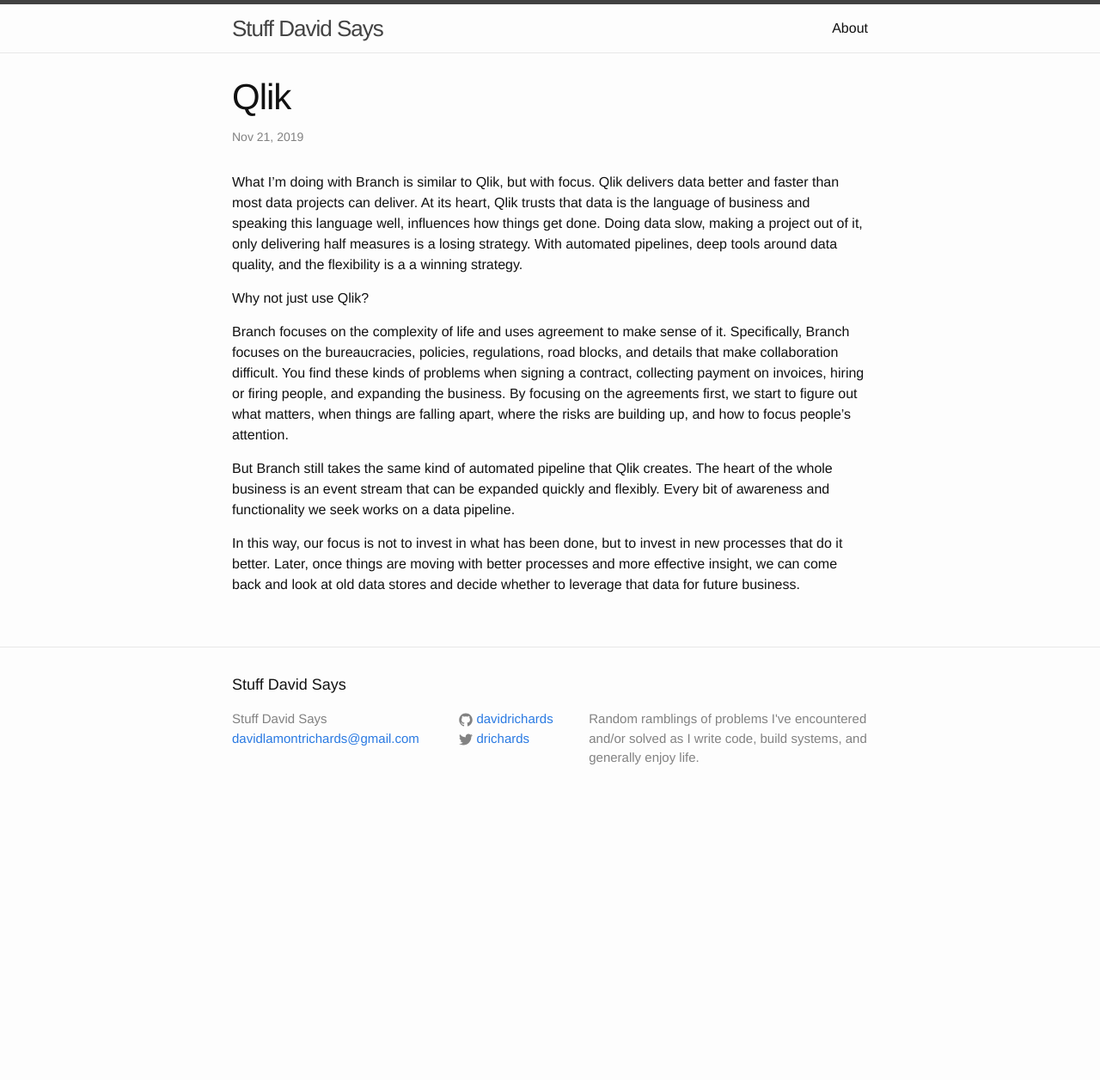
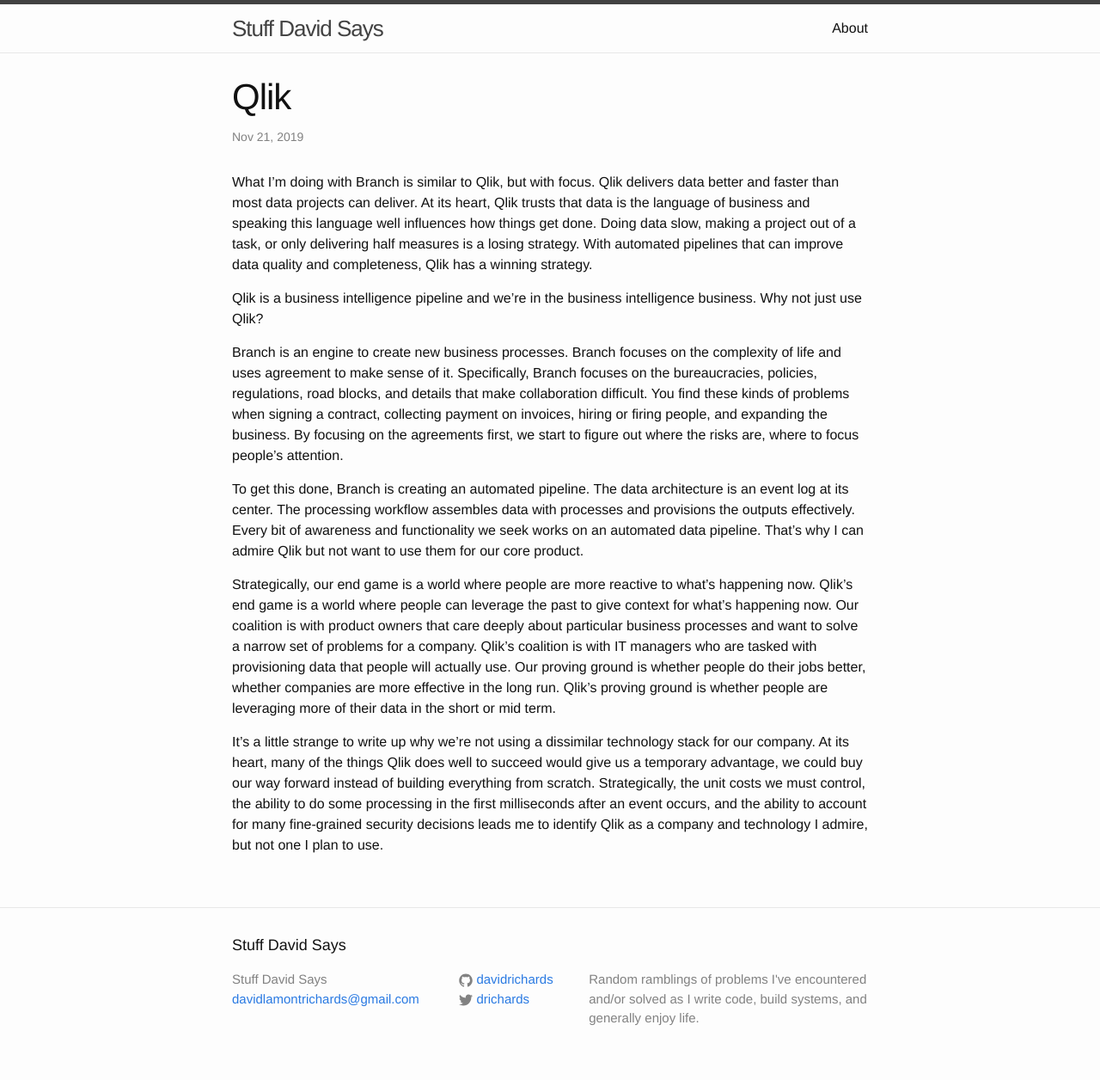
Before and after one commit to davidrichards/davidrichards.github.io, a Jekyll site: the page built from _posts/2019-11-21-qlik.markdown, in a window 1280 px wide. Shown: the whole page at 86% size. Built offline with Jekyll 4.4.1, drawn with Linux system fonts in a browser that asks for light colours; before the commit the page ends 953 px from its top, so only the background shows below that.

Commit message:
Update Qlik

```diff
--- a/_posts/2019-11-21-qlik.markdown
+++ b/_posts/2019-11-21-qlik.markdown
@@ -6,12 +6,14 @@
 categories: opinion
 ---
 
-What I’m doing with Branch is similar to Qlik, but with focus. Qlik delivers data better and faster than most data projects can deliver. At its heart, Qlik trusts that data is the language of business and speaking this language well, influences how things get done. Doing data slow, making a project out of it, only delivering half measures is a losing strategy. With automated pipelines, deep tools around data quality, and the flexibility is a a winning strategy.
+What I’m doing with Branch is similar to Qlik, but with focus. Qlik delivers data better and faster than most data projects can deliver. At its heart, Qlik trusts that data is the language of business and speaking this language well influences how things get done. Doing data slow, making a project out of a task, or only delivering half measures is a losing strategy. With automated pipelines that can improve data quality and completeness, Qlik has a winning strategy.
 
-Why not just use Qlik?
+Qlik is a business intelligence pipeline and we're in the business intelligence business. Why not just use Qlik?
 
-Branch focuses on the complexity of life and uses agreement to make sense of it. Specifically, Branch focuses on the bureaucracies, policies, regulations, road blocks, and details that make collaboration difficult. You find these kinds of problems when signing a contract, collecting payment on invoices, hiring or firing people, and expanding the business. By focusing on the agreements first, we start to figure out what matters, when things are falling apart, where the risks are building up, and how to focus people’s attention.
+Branch is an engine to create new business processes. Branch focuses on the complexity of life and uses agreement to make sense of it. Specifically, Branch focuses on the bureaucracies, policies, regulations, road blocks, and details that make collaboration difficult. You find these kinds of problems when signing a contract, collecting payment on invoices, hiring or firing people, and expanding the business. By focusing on the agreements first, we start to figure out where the risks are, where to focus people's attention.
 
-But Branch still takes the same kind of automated pipeline that Qlik creates. The heart of the whole business is an event stream that can be expanded quickly and flexibly. Every bit of awareness and functionality we seek works on a data pipeline.
+To get this done, Branch is creating an automated pipeline. The data architecture is an event log at its center. The processing workflow assembles data with processes and provisions the outputs effectively. Every bit of awareness and functionality we seek works on an automated data pipeline. That's why I can admire Qlik but not want to use them for our core product.
 
-In this way, our focus is not to invest in what has been done, but to invest in new processes that do it better. Later, once things are moving with better processes and more effective insight, we can come back and look at old data stores and decide whether to leverage that data for future business.
+Strategically, our end game is a world where people are more reactive to what's happening now. Qlik's end game is a world where people can leverage the past to give context for what's happening now. Our coalition is with product owners that care deeply about particular business processes and want to solve a narrow set of problems for a company. Qlik's coalition is with IT managers who are tasked with provisioning data that people will actually use. Our proving ground is whether people do their jobs better, whether companies are more effective in the long run. Qlik's proving ground is whether people are leveraging more of their data in the short or mid term.
+
+It's a little strange to write up why we're not using a dissimilar technology stack for our company. At its heart, many of the things Qlik does well to succeed would give us a temporary advantage, we could buy our way forward instead of building everything from scratch. Strategically, the unit costs we must control, the ability to do some processing in the first milliseconds after an event occurs, and the ability to account for many fine-grained security decisions leads me to identify Qlik as a company and technology I admire, but not one I plan to use.
```
